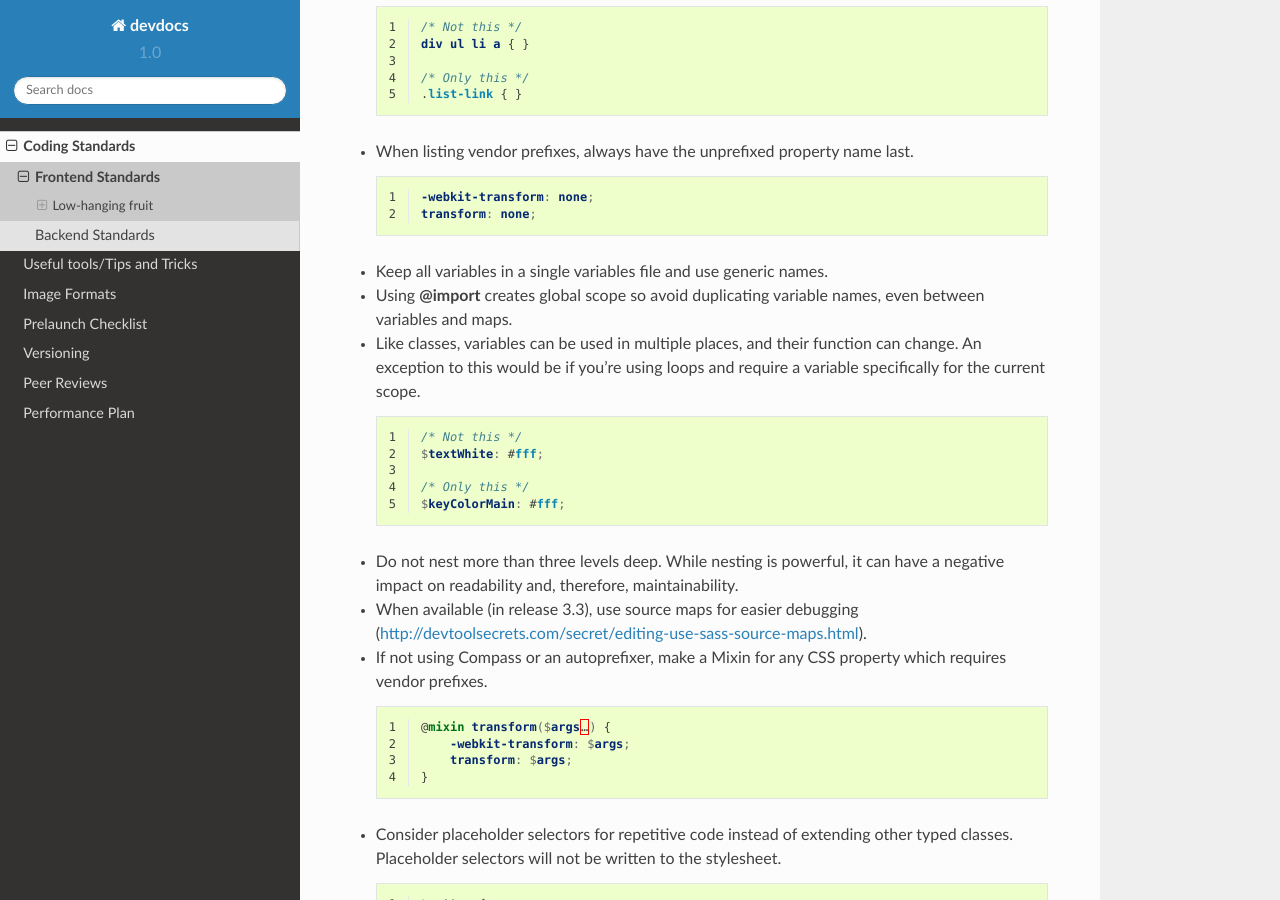
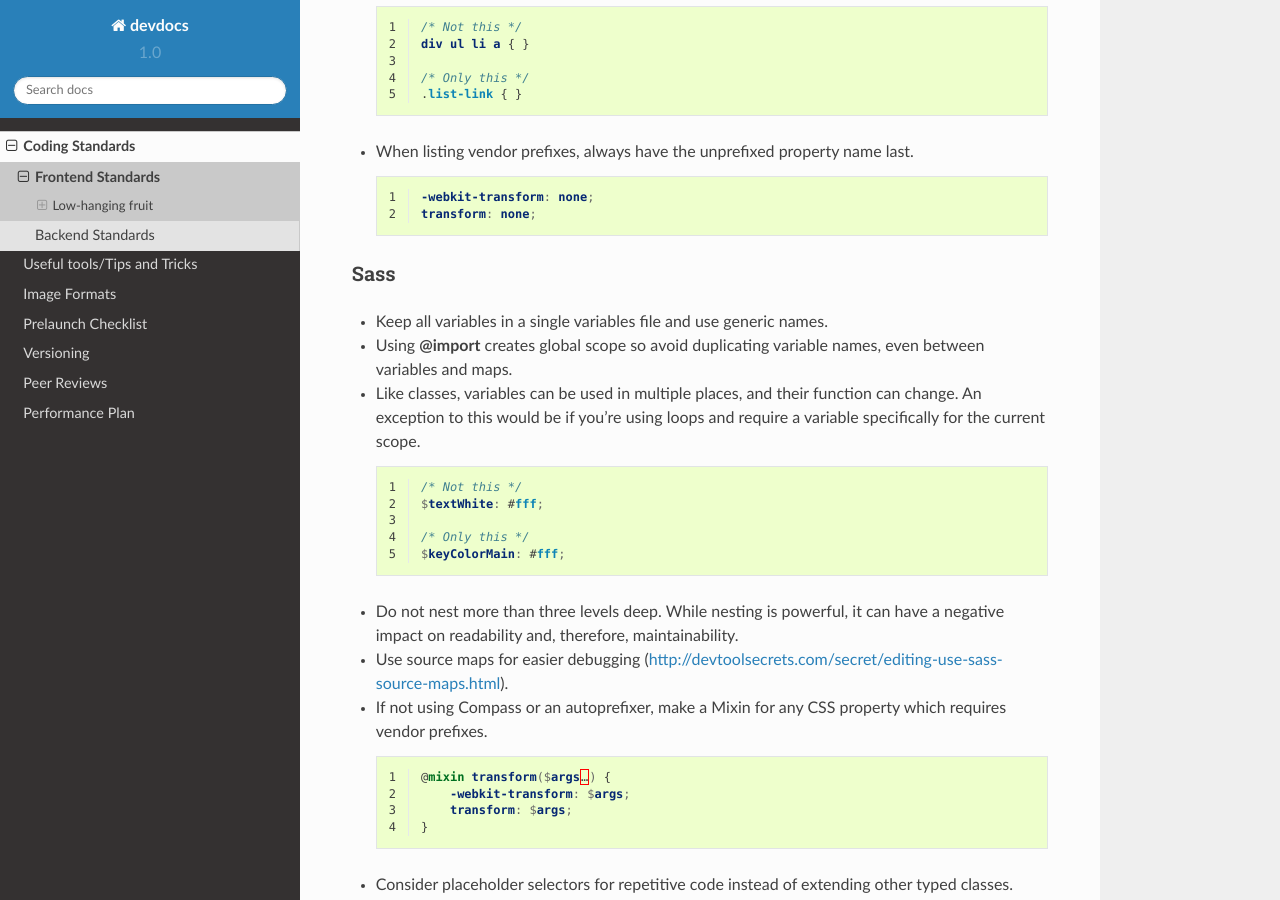
Before and after one commit to rehabstudio/devdocs, a Sphinx documentation site: the page built from source/coding_standards/frontend_standards.rst, in a window 1280 px wide and 900 px high, scrolled down 1886 px. Built offline with Sphinx 7.4.7 and the Read the Docs theme 2.0.0, drawn with Linux system fonts in a browser that asks for light colours; formulas are drawn with MathJax 3.

Commit message:
Separated CSS/Sass titles.

```diff
--- a/source/coding_standards/frontend_standards.rst
+++ b/source/coding_standards/frontend_standards.rst
@@ -90,6 +90,10 @@ Sass
       :linenos:
       :lines: 1-2
 
+****
+Sass
+****
+
 - Keep all variables in a single variables file and use generic names.
 - Using **@import** creates global scope so avoid duplicating variable names, even between variables and maps.
 - Like classes, variables can be used in multiple places, and their function can change. An exception to this would be if you’re using loops and require a variable specifically for the current scope.
@@ -100,7 +104,7 @@ Sass
       :lines: 1-5
 
 - Do not nest more than three levels deep. While nesting is powerful, it can have a negative impact on readability and, therefore, maintainability.
-- When available (in release 3.3), use source maps for easier debugging (http://devtoolsecrets.com/secret/editing-use-sass-source-maps.html).
+- Use source maps for easier debugging (http://devtoolsecrets.com/secret/editing-use-sass-source-maps.html).
 - If not using Compass or an autoprefixer, make a Mixin for any CSS property which requires vendor prefixes.
 
   .. literalinclude:: code/sass/nesting.txt
```
Also changed, not shown: other parts of source/coding_standards/frontend_standards.rst (+1 -1 lines).
